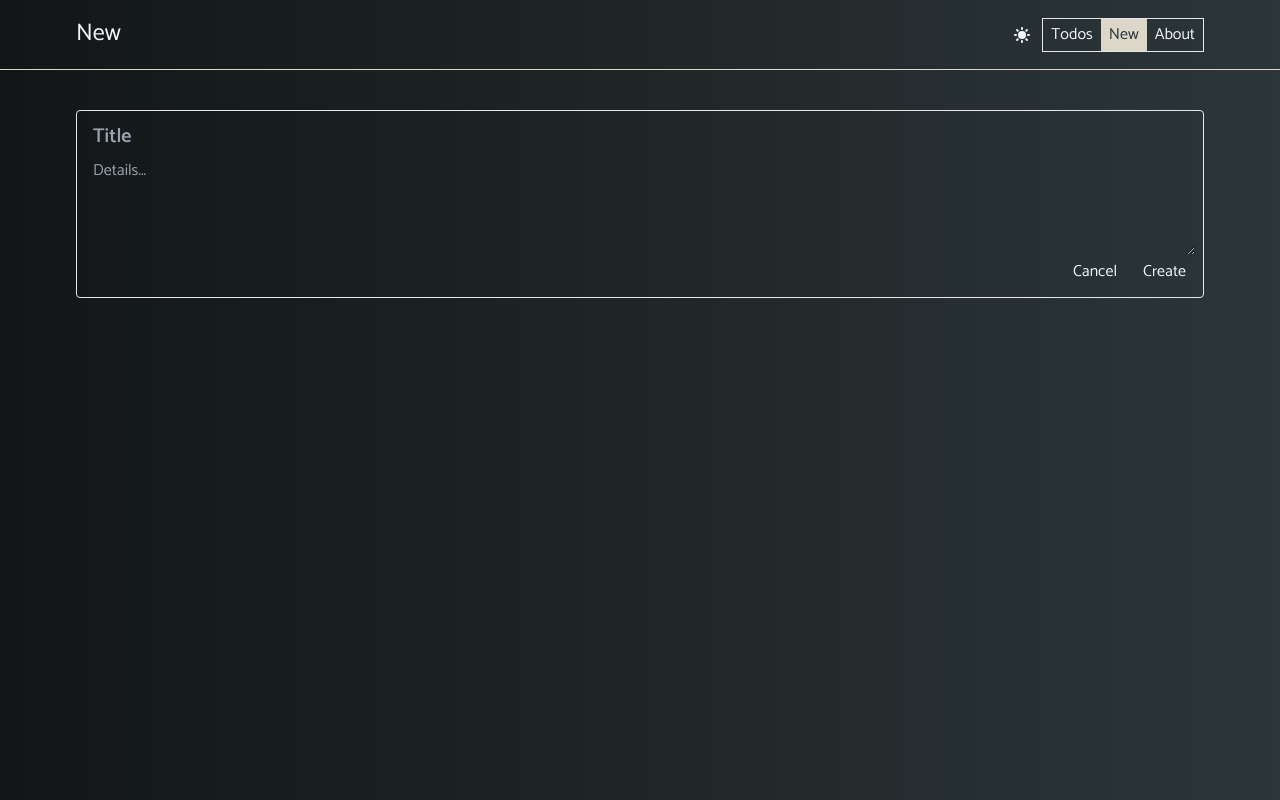
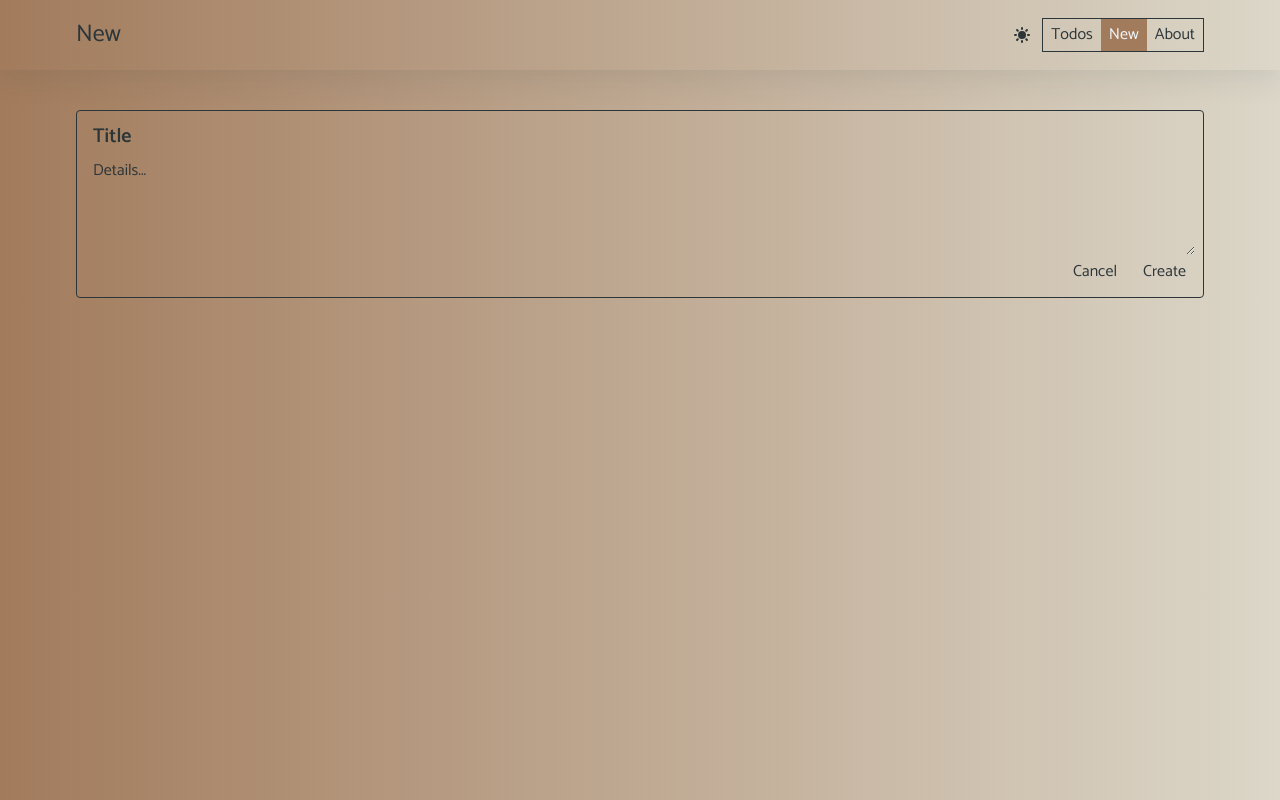
Before and after one commit to TomasJakovlevas/todo_app, a Next.js app: page /new in a window 1280 px wide. Built offline with nearby package versions, Linux system fonts and the light colour scheme.

Commit message:
added light theme colors to components and pages

```diff
--- a/src/app/layout.tsx
+++ b/src/app/layout.tsx
@@ -17,7 +17,7 @@ export default function RootLayout({
   return (
     <html lang='en'>
       <body
-        className={`${inter.className} bg-gradient-to-l from-primary to-primary_2 text-white `}
+        className={`${inter.className} bg-gradient-to-l dark:from-primary dark:to-primary_2 from-quaternary to-tertiary dark:text-white text-primary `}
       >
         <ThemeProvider attribute='class' defaultTheme='system' enableSystem>
           {children}
--- a/src/components/Button.tsx
+++ b/src/components/Button.tsx
@@ -19,7 +19,10 @@ const Button = ({
     <button
       className={`border border-transparent  px-2 py-1 rounded flex items-center gap-2
        ${variant === 'danger' && 'hover:border-danger hover:text-danger'}
-       ${variant === 'success' && 'hover:border-tertiary hover:text-tertiary'}
+       ${
+         variant === 'success' &&
+         'hover:border-quaternary hover:text-quaternary dark:hover:border-tertiary dark:hover:text-tertiary'
+       }
        `}
       onClick={action && action}
       {...props}
--- a/src/components/Modal/DeleteConfirmation.tsx
+++ b/src/components/Modal/DeleteConfirmation.tsx
@@ -14,7 +14,7 @@ const DeleteConfirmation = ({
 }: DeleteConfirmationProp) => {
   return (
     <Wrapper size='m'>
-      <div className='text-quaternary'>
+      <div className='dark:text-quaternary'>
         <h3 className='text-2xl text-center'>Delete this todo?</h3>
         <p className='text-xs text-center text-secondary_l1'>
           Caution: This cannot be undone
--- a/src/components/Modal/Modal.tsx
+++ b/src/components/Modal/Modal.tsx
@@ -18,7 +18,7 @@ const Modal = ({ children, toggle }: ModalProp) => {
   return mounted
     ? createPortal(
         <div
-          className='fixed inset-0 bg-gray-500 bg-opacity-40 transition-opacity flex justify-center items-center'
+          className='fixed inset-0 bg-gray-900 dark:bg-gray-500 dark:bg-opacity-40 bg-opacity-40 transition-opacity flex justify-center items-center'
           onClick={() => {
             toggle && toggle((prev) => !prev);
           }}
--- a/src/components/Modal/Wrapper.tsx
+++ b/src/components/Modal/Wrapper.tsx
@@ -6,7 +6,7 @@ type WrapperProp = {
 const Wrapper = ({ children, size }: WrapperProp) => {
   return (
     <div
-      className={`bg-primary px-3 py-3 rounded shadow-2xl
+      className={`bg-quaternary_l1 dark:bg-primary px-3 py-3 rounded shadow-2xl
         ${size === 's' && 'w-1/5'}
         ${size === 'm' && 'w-1/3'}
         ${size === 'l' && 'w-1/2'}
--- a/src/components/NavBar.tsx
+++ b/src/components/NavBar.tsx
@@ -21,15 +21,15 @@ const NavBar = () => {
   const activeLink = links.find((link) => link.path === pathname);
 
   return (
-    <header className='mb-10 border-b border-quaternary h-[70px] flex items-center'>
+    <header className='mb-10 h-[70px] flex items-center dark:shadow-[rgba(241,_245,_249,_0.1)_0px_9px_30px] shadow-[rgba(44,54,_57,_0.1)_0px_9px_30px]'>
       <div className='flex justify-between item-center container mx-auto px-3 py-2 max-w-6xl'>
-        <h1 className='text-2xl'>{activeLink?.title}</h1>
+        <h1 className='text-2xl flex items-center'>{activeLink?.title}</h1>
         <div className='flex gap-[10px]'>
           <div>
             <ThemeToggler />
           </div>
 
-          <div className='flex border'>
+          <div className='flex border border-primary dark:border-white'>
             {links.map((link) => (
               <NavBarLink key={link.path} title={link.title} path={link.path} />
             ))}
@@ -49,8 +49,9 @@ const NavBarLink = ({ title, path }: NavBarLinkProp) => {
   return (
     <Link
       href={path}
-      className={`px-2 py-1  hover:bg-quaternary hover:text-primary ${
-        pathname === path && 'bg-quaternary text-primary'
+      className={`px-2 py-1  dark:hover:bg-quaternary dark:hover:text-primary hover:bg-tertiary hover:text-white ${
+        pathname === path &&
+        'dark:bg-quaternary dark:text-primary bg-tertiary text-white'
       }`}
     >
       {title}
--- a/src/components/TheToggle.tsx
+++ b/src/components/TheToggle.tsx
@@ -28,8 +28,9 @@ const TheToggle = ({ label }: TheToggleProps) => {
 
   return (
     <button
-      className={`px-2 py-1 rounded-2xl capitalize border border-transparent hover:border-white ${
-        isActive && 'bg-gradient-to-r from-secondary to-secondary_l1'
+      className={`px-2 py-1 rounded-2xl capitalize border border-transparent hover:border-primary dark:hover:border-white  ${
+        isActive &&
+        'bg-gradient-to-r dark:from-secondary dark:to-secondary_l1 from-quaternary to-quaternary_l1'
       }`}
       onClick={setFilter}
     >
--- a/src/components/TodoForm.tsx
+++ b/src/components/TodoForm.tsx
@@ -43,12 +43,12 @@ const TodoForm = ({ submit }: TodoFormType) => {
     <form
       action={submit}
       onKeyDown={handleKeyDown}
-      className='flex flex-col border rounded px-2 py-2'
+      className='flex flex-col border border-primary dark:border-white rounded px-2 py-2'
     >
       <input
         type='text'
         name='title'
-        className='bg-transparent px-2 py-1 outline-none text-xl font-semibold'
+        className='bg-transparent px-2 py-1 outline-none text-xl font-semibold dark:placeholder-quaternary_l1 placeholder-primary'
         placeholder='Title'
         onKeyDown={handleInputKeyDown}
         autoFocus
@@ -57,7 +57,7 @@ const TodoForm = ({ submit }: TodoFormType) => {
         ref={textAreaRef}
         onKeyDown={handleTextAreaKeyDown}
         name='note'
-        className='bg-transparent px-2 py-1 outline-none h-[100px]'
+        className='bg-transparent px-2 py-1 outline-none h-[100px] dark:placeholder-quaternary_l1 placeholder-primary'
         placeholder='Details...'
       />
       <div className='flex gap-2 justify-end'>
--- a/src/components/TodoItem.tsx
+++ b/src/components/TodoItem.tsx
@@ -50,7 +50,10 @@ const TodoItem = ({
 
   return (
     <>
-      <li className='flex flex-col border-quaternary rounded px-2 py-2 gap-2 bg-secondary'>
+      <li
+        className='flex flex-col rounded px-2 py-2 gap-2 bg-quaternary_l1 dark:bg-secondary
+'
+      >
         <form action={handleSubmit} className='flex flex-col gap-2	'>
           <div className='flex flex-1 gap-2 items-center justify-between'>
             <div className='flex gap-2 items-center flex-1'>
@@ -64,7 +67,7 @@ const TodoItem = ({
               />
               {editMode ? (
                 <input
-                  className='bg-secondary_l1 rounded text-xl px-0 outline-none flex-1'
+                  className='bg-quaternary dark:bg-secondary_l1 rounded text-xl px-0 outline-none flex-1'
                   type='text'
                   defaultValue={title || ''}
                   name='title'
@@ -91,7 +94,7 @@ const TodoItem = ({
             <textarea
               name='note'
               defaultValue={note || ''}
-              className='bg-secondary_l1 rounded px-2 py-1 outline-none  '
+              className='bg-quaternary dark:bg-secondary_l1 rounded px-2 py-1 outline-none  '
             />
           ) : (
             note && <p> {note} </p>
--- a/src/components/TodoList.tsx
+++ b/src/components/TodoList.tsx
@@ -1,12 +1,10 @@
 'use client';
 
-import { useEffect, useState } from 'react';
 import { Todo } from '@prisma/client';
 
 // Components
 import TodoItem from './TodoItem';
 import ToggleFilters from './Filters/ToggleFilters';
-import { useSearchParams } from 'next/navigation';
 import { useFilteredTodos } from '@/hooks/useTodos';
 
 type TodoListProps = {
--- a/tailwind.config.ts
+++ b/tailwind.config.ts
@@ -21,6 +21,8 @@ const config: Config = {
         secondary_l1: '#657172',
         tertiary: '#A27B5C',
         quaternary: '#DCD7C9',
+        quaternary_l1: '#b0aca1',
+        l_secondary: '#8D9E5D',
         danger: '#9A3B3B',
         white: '#F1F5F9',
       },
```
